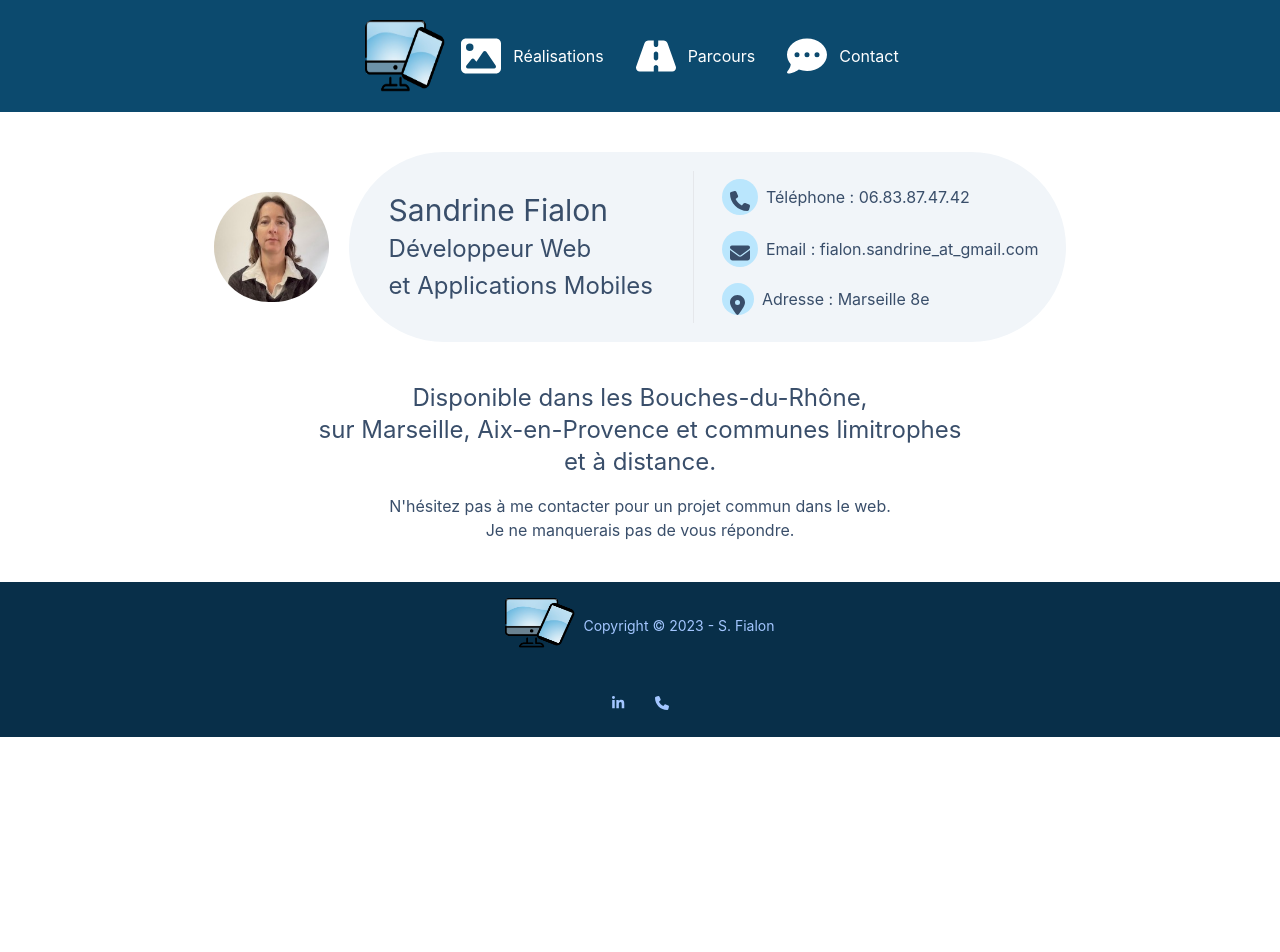
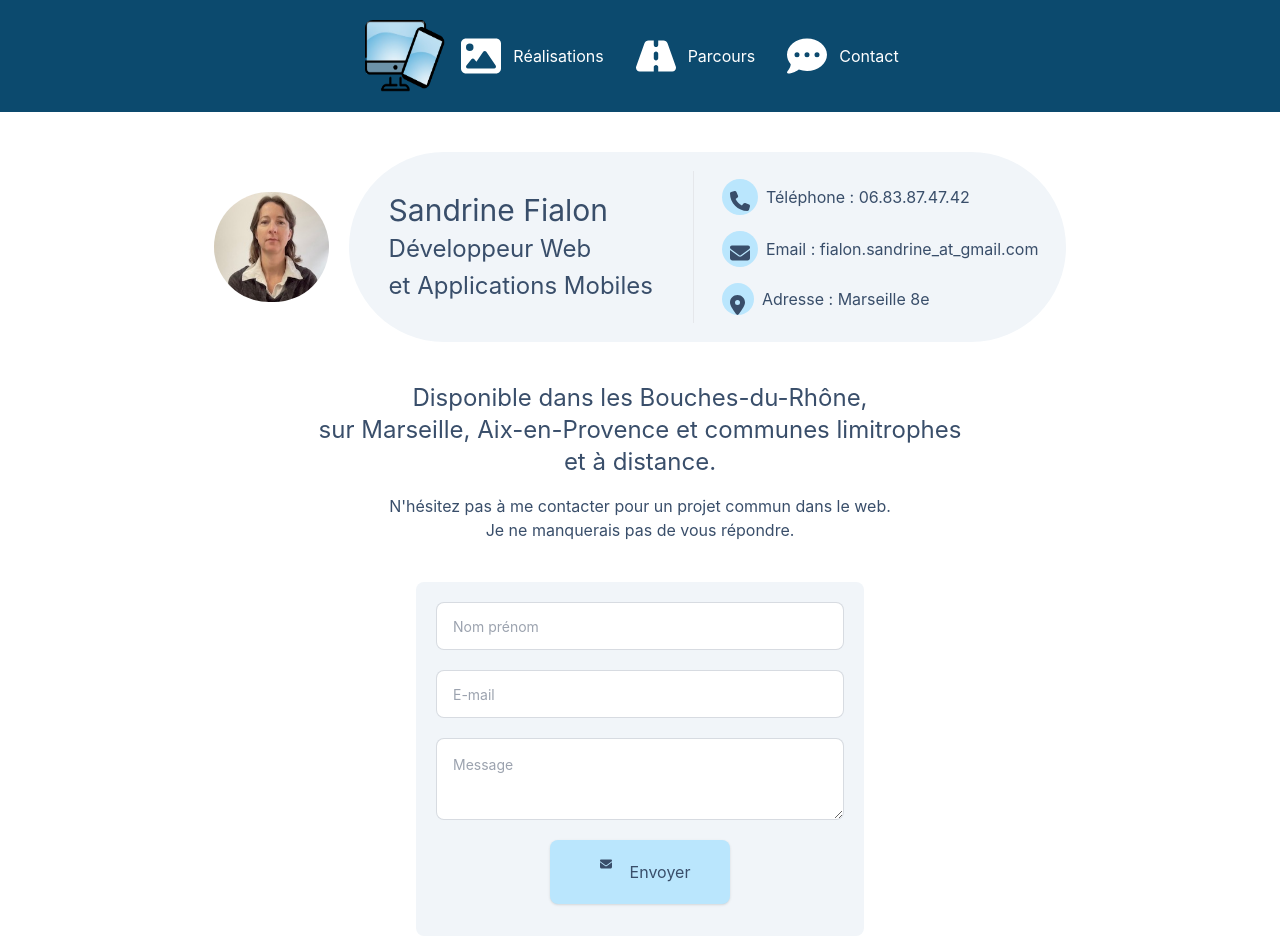
Before and after one commit to SandrineFial/Website-public, a Next.js app: page /contact in a window 1280 px wide. Shown: the top 952 px of the page. Before the commit the page ends 800 px from the top, so only its background shows below. Built offline with nearby package versions, Linux system fonts and the light colour scheme.

Commit message:
Test form contact

```diff
--- a/components/Contact.js
+++ b/components/Contact.js
@@ -1,10 +1,12 @@
-import React, { useState } from 'react';
+import React, { useState, useRef } from 'react';
 import { Helmet } from "react-helmet";
 import Image from 'next/image';
 import Link from 'next/link';
 import { FontAwesomeIcon } from '@fortawesome/react-fontawesome';
 import { faPhone, faEnvelope, faLocationDot } from '@fortawesome/free-solid-svg-icons';
 import { useForm } from 'react-hook-form';
+import emailjs from '@emailjs/browser';
+
 /*
 import { ApiClient, Configuration, TransactionalEmailsApi } from 'sib-api-v3-sdk';
 const defaultClient = ApiClient.instance;
@@ -35,137 +37,30 @@ export default function Contact() {
   const metaDescription = "Vous souhaitez renforcez votre équipe pour la création et mise à jour de vos sites internet, ainsi que de vos applications web et mobiles ? Un devis ou d'autres informations, je me ferais un plaisir de vous répondre. Je suis disponible sur Marseille, Aix-en-Provence et communes limitrophes ainsi qu'à distance."
   const metaTitle = "Contact - Freelance - développeur web - application mobile";
 
-  const envoiMail = async (e) => {
+  const envoiMail = (e) => {
+    console.log('Coucou formulaire');
     if(nomMsg!=="" && mailMsg !=="" && textMsg!=="") {
-      /*
-      const sendSmtpEmail = {
-          to: [{ "email": "fialon.sandrine@gmail.com", "name": "To Name" }],
-          sender: { "email": "from@example.com", "name": "From Name" },
-          subject: "Subject of the message",
-          htmlContent: "<html><body><h1>Hi!</h1><p>Test email sent from React App using Sendinblue API.</p></body></html>"
-      };
-      transactionalEmailsApi.sendTransacEmail(sendSmtpEmail).then(function(data) {
-        console.log('API called successfully. Returned data: ' + JSON.stringify(data));
-    }, function(error) {
-        console.error(error);
-    });*/
-/*
-      apiInstance.sendTransacEmail({
-        "subject":"Test Subject",
-        "sender":{
-            "name":"John Doe",
-            "email":"johndoe@example.com"
+      console.log('Champs non vide');
+        e.preventDefault();
+        const templateParams = {
+          user_name: nomMsg,
+          user_email: mailMsg,
+          message: textMsg
+        };
+
+        emailjs .sendForm(
+          process.env.REACT_APP_SERVICE_ID,
+          process.env.REACT_APP_TEMPLATE_ID,
+          templateParams,
+          process.env.REACT_APP_PUBLIC_KEY )
+        .then( (result) => {
+          console.log("Message envoyé...", result.text);
         },
-        "to":[
-            {
-                "email":"jane.doe@example.com",
-                "name":"Jane Doe"
-            }
-        ],
-        "htmlContent":"<html><body><h1>Hello, World!</h1></body></html>"
-      })
-      .then((data) => {
-        console.log('API called successfully. Returned data: ' + data);
-      }, (error) => {
-        console.error(error);
-      });
-*/
-      /*
-      var defaultClient = SibApiV3Sdk.ApiClient.instance;
+        (error) => {
+            console.log("Non envoyé", error.text); }
+        );
 
-      // Configure API key authorization: api-key
-      var apiKey = defaultClient.authentications['api-key'];
-      apiKey.apiKey = API_KEY
-      // Uncomment the following line to set a prefix for the API key, e.g. "Token" (defaults to null)
-      //apiKey.apiKeyPrefix['api-key'] = "Token"
-
-      // Configure API key authorization: partner-key
-      var partnerKey = defaultClient.authentications['partner-key'];
-      partnerKey.apiKey = API_KEY
-      // Uncomment the following line to set a prefix for the API key, e.g. "Token" (defaults to null)
-      //partnerKey.apiKeyPrefix['partner-key'] = "Token"
-
-      var api = new SibApiV3Sdk.AccountApi()
-      api.getAccount().then(function(data) {
-        console.log('API called successfully. Returned data: ' + data);
-      }, function(error) {
-        console.error(error);
-      }); */
-      /*
-      var defaultClient = SibApiV3Sdk.ApiClient.instance;
-
-      var apiKey = defaultClient.authentications['api-key'];
-      apiKey.apiKey = API_KEY;
-      var apiInstance = new SibApiV3Sdk.EmailCampaignsApi();
-      var emailCampaigns = new SibApiV3Sdk.CreateEmailCampaign();
-
-      emailCampaigns.name = "Campaign sent via the API";
-      emailCampaigns.subject = "Web Message Freelance";
-      emailCampaigns.sender = {"name": "From name", "email": mailMsg};
-      emailCampaigns.type = "classic";
-      // Content that will be sent\
-      emailCampaigns.htmlContent = textMsg;
-      // Select the recipients\
-      // Make the call to the client\
-      apiInstance.createEmailCampaign(emailCampaigns).then(function(data) {
-        console.log('API called successfully. Returned data: ' + data);
-      }, function(error) {
-      console.error(error);
-      });
-*/
-    } else {
-
-    }
-    /*
-    await sendEmail({
-      to: "kiran@example.com",
-      subject: "Welcome to NextAPI",
-      html: render(WelcomeTemplate()),
-    });
-    return res.status(200).json({ message: "Email sent successfully" });
-    */
-    /*
-    e.preventDefault();
-
-    axios.post('/send-email', form)
-      .then((res) => {
-        console.log(res);
-        setForm({ ...form, [e.target.name]: '' });
-      })
-      .catch((err) => console.log(err));
-      */
-/*
-      // Generate test SMTP service account from ethereal.email
-      // Only needed if you don't have a real mail account for testing
-      let testAccount = await nodemailer.createTestAccount();
-
-      // create reusable transporter object using the default SMTP transport
-      let transporter = nodemailer.createTransport({
-        host: "smtp.ethereal.email",
-        port: 587,
-        secure: false, // true for 465, false for other ports
-        auth: {
-          user: testAccount.user, // generated ethereal user
-          pass: testAccount.pass, // generated ethereal password
-        },
-      });
-
-      // send mail with defined transport object
-      let info = await transporter.sendMail({
-        from: nomMsg+' <'+mailMsg+'>', // sender address
-        to: "archestia@gmail.com", // list of receivers
-        subject: "Message site Webdev Freelance", // Subject line
-        text: textMsg, // plain text body
-      });
-
-      console.log("Message sent: %s", info.messageId);
-      // Message sent: <b658f8ca-6296-ccf4-8306-87d57a0b4321@example.com>
-
-      // Preview only available when sending through an Ethereal account
-      console.log("Preview URL: %s", nodemailer.getTestMessageUrl(info));
-      // Preview URL: https://ethereal.email/message/WaQKMgKddxQDoou...
-    */
-
+    } else { }
   }
 
   return (
@@ -208,15 +103,18 @@ export default function Contact() {
           <p>N'hésitez pas à me contacter pour un projet commun dans le web.<br/>
             Je ne manquerais pas de vous répondre.</p>
         </div>
-        {/*
-        <form onSubmit={ () => envoiMail }>
+
+        <form onSubmit={envoiMail}>
             <div className="p-5 mx-auto mb-10 rounded-lg container bg-slate-100 max-w-xs md:max-w-md">
                 <div className='mb-3 flex flex-col justify-center items-center'>
-                  <input type="text" placeholder="Nom prénom" className="input input-bordered input-md w-full max-w-md mb-5"
+                  <input type="text" placeholder="Nom prénom" name='user_name'
+                    className="input input-bordered input-md w-full max-w-md mb-5"
                     onChange={(e) => setnomMsg(e.target.value)} value={nomMsg} required />
-                  <input type="email" placeholder="E-mail" className="input input-bordered input-md w-full max-w-md mb-5"
+                  <input type="email" placeholder="E-mail" name='user_email'
+                    className="input input-bordered input-md w-full max-w-md mb-5"
                     onChange={(e) => setmailMsg(e.target.value)} value={mailMsg} required />
-                  <textarea placeholder="Message" className="textarea textarea-bordered textarea-md w-full max-w-md mb-5"
+                  <textarea placeholder="Message" name='message'
+                  className="textarea textarea-bordered textarea-md w-full max-w-md mb-5"
                   onChange={(e) => settextMsg(e.target.value)} value={textMsg} required ></textarea>
                   <div>
                     <button className="bg-sky-200 rounded-lg px-10 p-3 shadow hover:bg-sky-600 hover:text-white cursor-pointer flex justify-center items-center">
@@ -227,7 +125,7 @@ export default function Contact() {
                 </div>
             </div>
           </form>
-        */}
+
       </div>
 
   );
--- a/components/Footer.js
+++ b/components/Footer.js
@@ -10,24 +10,19 @@ function Footer() {
     <footer className="footer footer-center p-4 bg-sky-950 text-neutral-content">
       <div className="items-center grid-flow-col">
 
-        <Link href="/">
-          <div className='md:block hidden'>
-            <Image src="/logo.png" alt="Logo" width={70} height={50} />
-          </div>
-        </Link>
-        <p>Copyright © 2023 - S. Fialon</p>
-      </div>
-      <div className="grid-flow-col gap-4">
-        <div className='w-7 h-7 cursor-pointer'>
+        <div className='w-6 h-3 cursor-pointer mr-2'>
           <Link href="https://www.linkedin.com/in/fialonsandrine/">
               <FontAwesomeIcon icon={ faLinkedinIn }/>
           </Link>
         </div>
-        <div className='w-7 h-7 cursor-pointer'>
+        <div className='w-6 h-3 cursor-pointer'>
           <Link href="tel:0683874742">
               <FontAwesomeIcon icon={ faPhone }/>
           </Link>
         </div>
+      </div>
+      <div className="grid-flow-col gap-4">
+        <p>Copyright © 2023 - S. Fialon</p>
       </div>
     </footer>
 
--- a/package.json
+++ b/package.json
@@ -10,6 +10,7 @@
     "preview-email": "email dev"
   },
   "dependencies": {
+    "@emailjs/browser": "^3.11.0",
     "@fortawesome/fontawesome-svg-core": "^6.4.0",
     "@fortawesome/free-brands-svg-icons": "^6.4.0",
     "@fortawesome/free-solid-svg-icons": "^6.4.0",
--- a/styles/globals.css
+++ b/styles/globals.css
@@ -7,14 +7,7 @@ body {
   font-family: -apple-system, BlinkMacSystemFont, Segoe UI, Roboto, Oxygen,
     Ubuntu, Cantarell, Fira Sans, Droid Sans, Helvetica Neue, sans-serif;
 }
-/*
-.fa-phone, .fontawesome svg {
-  font-size: 12px!important;
-}*/
 
-svg {
-  display: block;
-  /* 1 */
-  vertical-align: middle;
-  /* 2 */
+main {
+  height : 100vh;
 }
```
Also changed, not shown: 2 other files (tests, documents, lock files or other folders).
